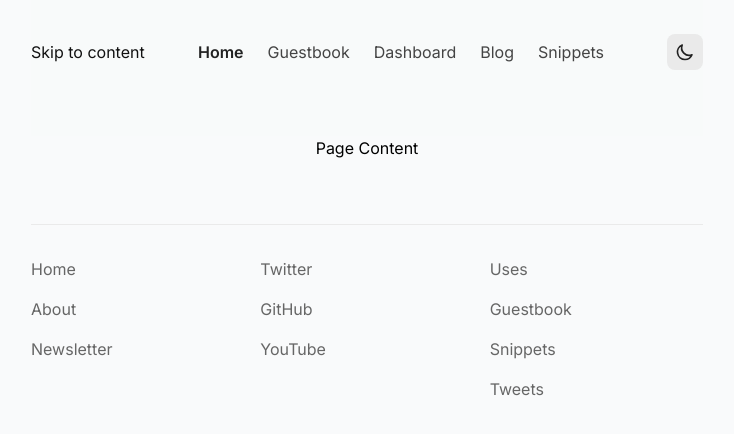
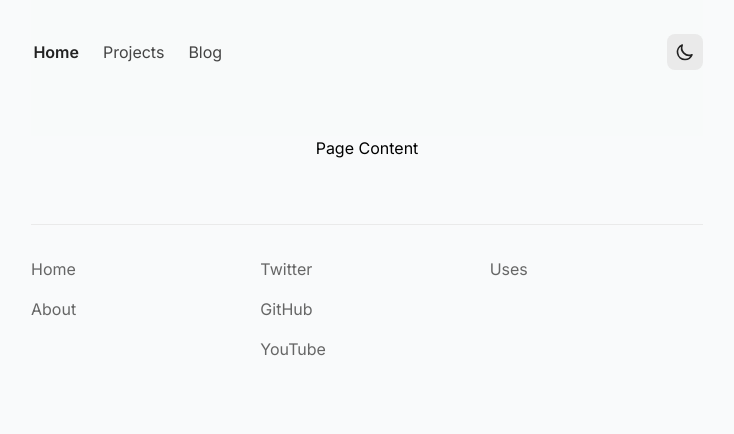
Before and after one commit to justEstif/personal_portfolio, a Next.js app: page / in a window 1280 px wide. Shown: the top 434 px of the page, without its empty margins (273-1007 px from the left). Built offline with nearby package versions, Linux system fonts and the light colour scheme.

Commit message:
feat: remove unused links

```diff
--- a/app/(components)/footer.tsx
+++ b/app/(components)/footer.tsx
@@ -22,14 +22,9 @@ function Footer({}: Props) {
           >
             About
           </Link>
-          <Link
-            href="/newsletter"
-            className="text-gray-500 transition hover:text-gray-600"
-          >
-            Newsletter
-          </Link>
         </div>
         <div className="flex flex-col space-y-4">
+          {/* TODO React logos */}
           <ExternalLink href="https://twitter.com/leeerob">
             Twitter
           </ExternalLink>
@@ -44,24 +39,6 @@ function Footer({}: Props) {
             className="text-gray-500 transition hover:text-gray-600"
           >
             Uses
-          </Link>
-          <Link
-            href="/guestbook"
-            className="text-gray-500 transition hover:text-gray-600"
-          >
-            Guestbook
-          </Link>
-          <Link
-            href="/snippets"
-            className="text-gray-500 transition hover:text-gray-600"
-          >
-            Snippets
-          </Link>
-          <Link
-            href="/tweets"
-            className="text-gray-500 transition hover:text-gray-600"
-          >
-            Tweets
           </Link>
         </div>
       </div>
--- a/app/(components)/mobileMenu.tsx
+++ b/app/(components)/mobileMenu.tsx
@@ -64,56 +64,16 @@ function MobileMenu({}: Props) {
             className="text-sm font-semibold text-gray-900 border-b border-gray-300 dark:text-gray-100 dark:border-gray-700"
             style={{ transitionDelay: "175ms" }}
           >
-            <Link href="/guestbook" className="flex pb-4 w-auto">
-              Guestbook
+            <Link href="/projects" className="flex pb-4 w-auto">
+              Projects
             </Link>
           </li>
           <li
             className="text-sm font-semibold text-gray-900 border-b border-gray-300 dark:text-gray-100 dark:border-gray-700"
             style={{ transitionDelay: "200ms" }}
           >
-            <Link href="/dashboard" className="flex pb-4 w-auto">
-              Dashboard
-            </Link>
-          </li>
-          <li
-            className="text-sm font-semibold text-gray-900 border-b border-gray-300 dark:text-gray-100 dark:border-gray-700"
-            style={{ transitionDelay: "250ms" }}
-          >
-            <Link href="/blog" className="flex pb-4 w-auto">
+            <Link href="/Blog" className="flex pb-4 w-auto">
               Blog
-            </Link>
-          </li>
-          <li
-            className="text-sm font-semibold text-gray-900 border-b border-gray-300 dark:text-gray-100 dark:border-gray-700"
-            style={{ transitionDelay: "275ms" }}
-          >
-            <Link href="/snippets" className="flex pb-4 w-auto">
-              Snippets
-            </Link>
-          </li>
-          <li
-            className="text-sm font-semibold text-gray-900 border-b border-gray-300 dark:text-gray-100 dark:border-gray-700"
-            style={{ transitionDelay: "300ms" }}
-          >
-            <Link href="/newsletter" className="flex pb-4 w-auto">
-              Newsletter
-            </Link>
-          </li>
-          <li
-            className="text-sm font-semibold text-gray-900 border-b border-gray-300 dark:text-gray-100 dark:border-gray-700"
-            style={{ transitionDelay: "325ms" }}
-          >
-            <Link href="/tweets" className="flex pb-4 w-auto">
-              Tweets
-            </Link>
-          </li>
-          <li
-            className="text-sm font-semibold text-gray-900 border-b border-gray-300 dark:text-gray-100 dark:border-gray-700"
-            style={{ transitionDelay: "350ms" }}
-          >
-            <Link href="/uses" className="flex pb-4 w-auto">
-              Uses
             </Link>
           </li>
         </ul>
--- a/app/(components)/navBar.tsx
+++ b/app/(components)/navBar.tsx
@@ -9,16 +9,11 @@ function NavBar({}: Props) {
   return (
     <div className="flex flex-col justify-center px-8">
       <nav className="flex relative justify-between items-center pt-8 pb-8 mx-auto w-full max-w-2xl text-gray-900 bg-gray-50 bg-opacity-60 border-gray-200 sm:pb-16 dark:text-gray-100 dark:bg-gray-900 dark:border-gray-700">
-        <a href="#skip" className="skip-nav">
-          Skip to content
-        </a>
         <div className="ml-[-0.60rem]">
           <MobileMenu />
           <NavItem href="/" text="Home" />
-          <NavItem href="/guestbook" text="Guestbook" />
-          <NavItem href="/dashboard" text="Dashboard" />
+          <NavItem href="/projects" text="Projects" />
           <NavItem href="/blog" text="Blog" />
-          <NavItem href="/snippets" text="Snippets" />
         </div>
         <DarkModeToggle />
       </nav>
--- a/app/head.tsx
+++ b/app/head.tsx
@@ -5,7 +5,7 @@ type Props = {};
 function Head({}: Props) {
   const meta = {
     title: "Estifanos Beyene – Developer, Engineer.",
-    description: `Full-stack developer, Mountain Bike enthusiast`,
+    description: `Full-stack Developer, Mountain Bike Enthusiast`,
     image: "https://leerob.io/static/images/lee-banner.png",
     type: "website",
   };
--- a/app/layout.tsx
+++ b/app/layout.tsx
@@ -19,7 +19,6 @@ function RootLayout({ children }: Props) {
         <ThemeProvider>
           <NavBar />
           <main
-            id="skip"
             className={cn(
               "flex flex-col justify-center px-8 bg-gray-50 dark:bg-gray-900",
               interVariable.className
```
